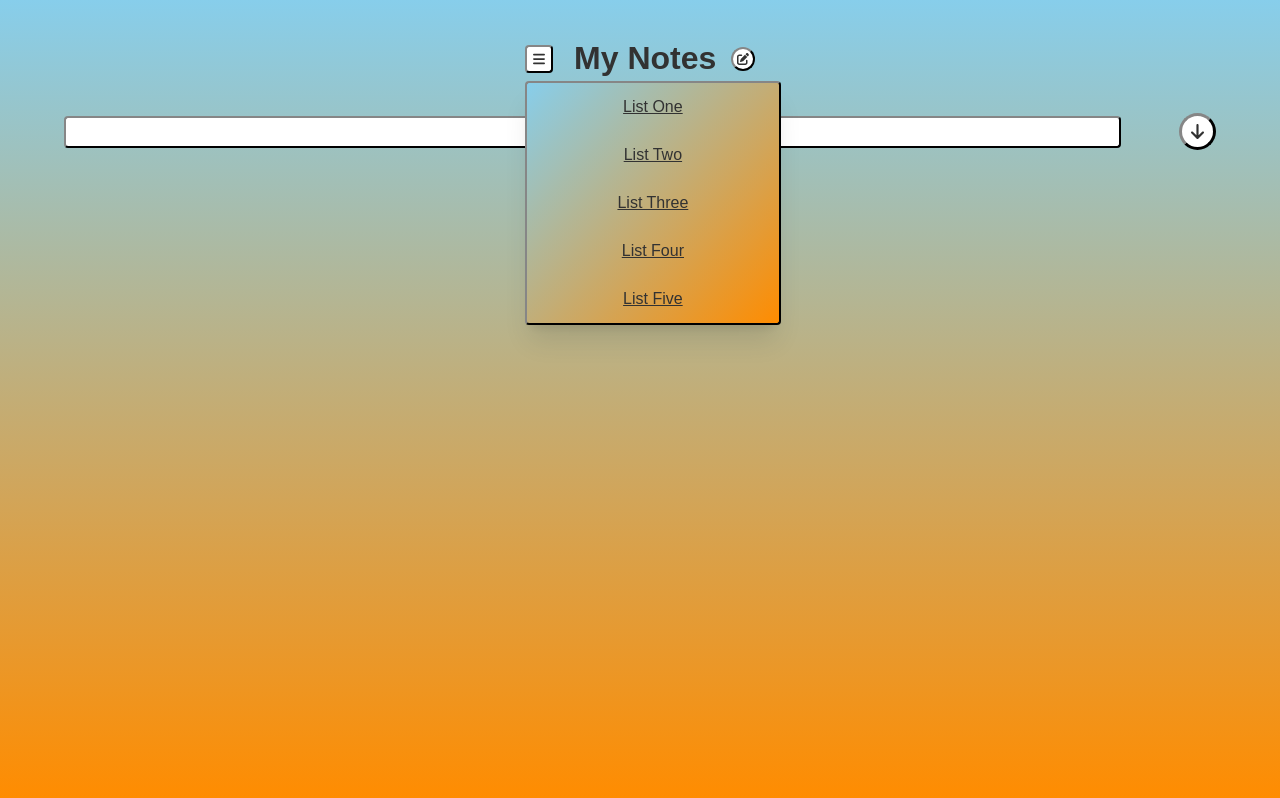
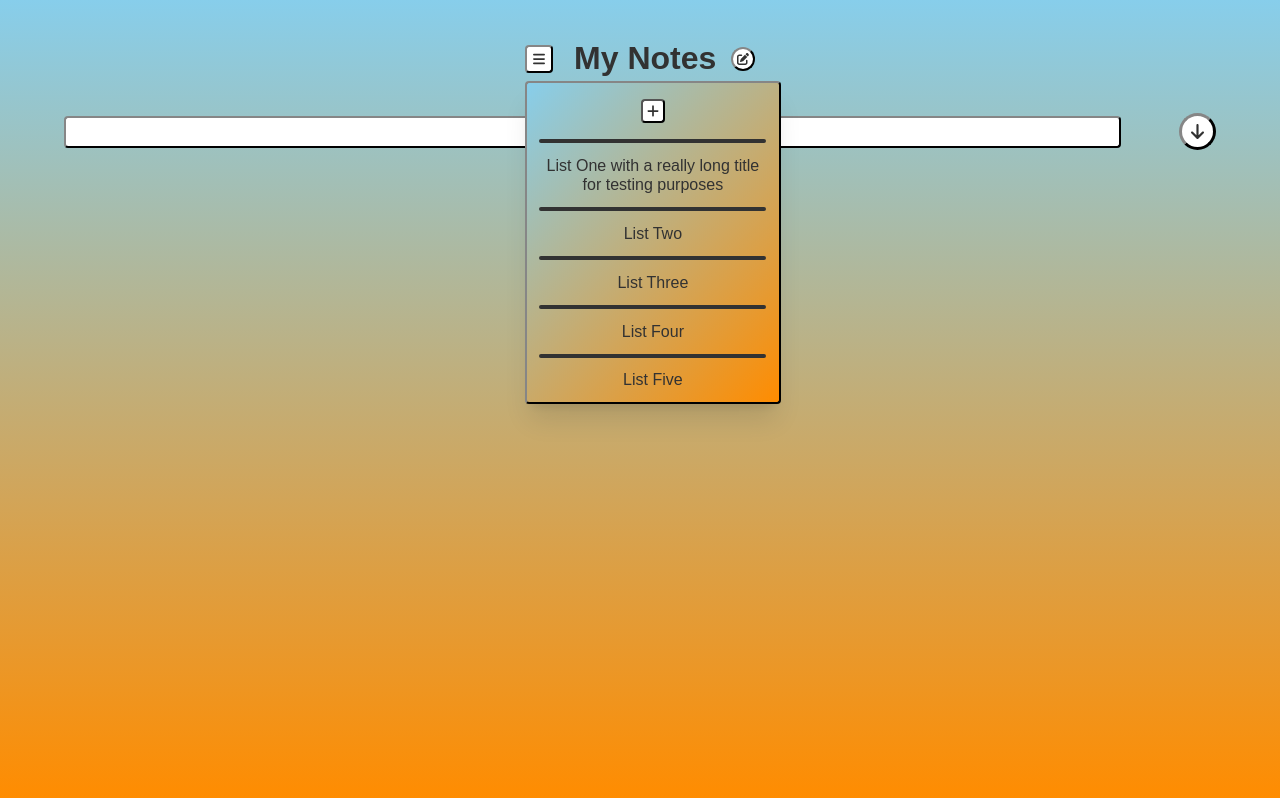
Before and after one commit to robhilldev/ThoughtHeap, a plain HTML site: page index.html in a window 1280 px wide. Both pictures are taken after a click on the button 538 px from the left and 58 px from the top of the page. Drawn offline with Linux system fonts and the light colour scheme.

Commit message:
add button for creating a new list in the list menu

```diff
--- a/index.html
+++ b/index.html
@@ -21,11 +21,21 @@
           aria-label="list-select-button"
         ></button>
         <div id="list-select-content" class="">
-          <span>List One</span><br />
-          <span>List Two</span><br />
-          <span>List Three</span><br />
-          <span>List Four</span><br />
-          <span>List Five</span><br />
+          <button
+            id="add-list-button"
+            type="button"
+            aria-label="add-list-button"
+          ></button>
+          <hr />
+          <span>List One with a really long title for testing purposes</span>
+          <hr />
+          <span>List Two</span>
+          <hr />
+          <span>List Three</span>
+          <hr />
+          <span>List Four</span>
+          <hr />
+          <span>List Five</span>
         </div>
       </div>
       <button
--- a/main.js
+++ b/main.js
@@ -76,7 +76,7 @@ function removeNote(e) {
 // function removeList(e) {}
 // function emptyTrash(e) {}
 
-// open or close the list selection menu
+// open or close the list selection menu when clicking its button
 function toggleListMenu() {
   document.getElementById("list-select-content").classList.toggle("visible");
 }
--- a/styles.css
+++ b/styles.css
@@ -94,14 +94,31 @@ header div#list-select-content.visible {
   display: block;
 }
 
+header div#list-select-content button#add-list-button {
+  margin: 1rem;
+  border-radius: 0.25rem;
+  background: url(images/plus-solid.svg) no-repeat;
+  background-color: white;
+  background-size: 60%;
+  background-position: 50%;
+}
+
 header div#list-select-content span {
-  line-height: 3;
-  text-decoration: underline;
+  display: inline-block;
+  line-height: 1.2;
+  padding: 0.8rem;
 }
 
 header div#list-select-content span:hover {
-  font-weight: bolder;
+  font-weight: bold;
   cursor: pointer;
+}
+
+header div#list-select-content hr {
+  margin: auto;
+  width: 90%;
+  border: 2px solid #323232;
+  border-radius: 0.5rem;
 }
 
 header h1 {
```
Also changed, not shown: images/plus-solid.svg (added).
